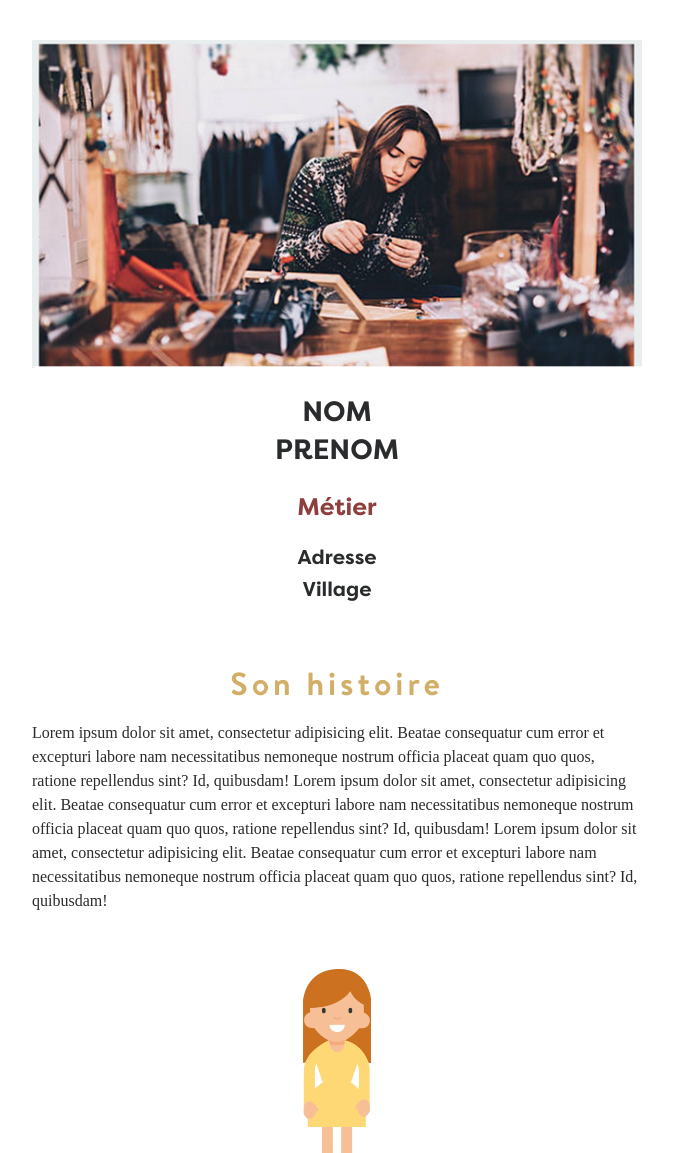
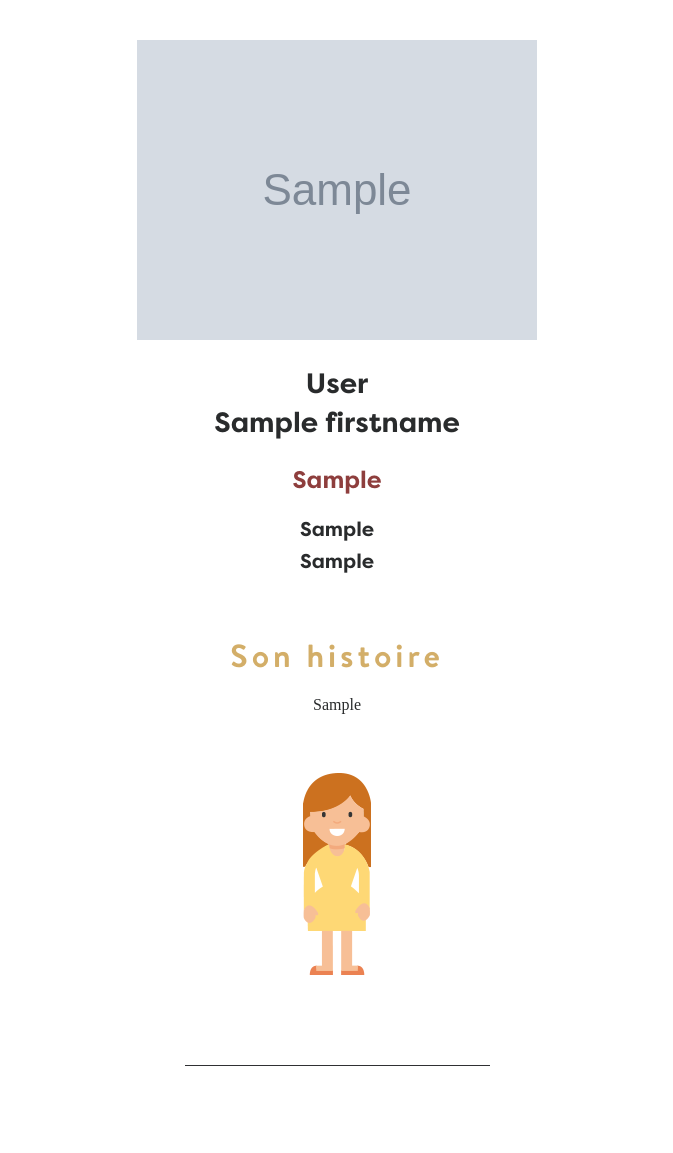
Before and after one commit to nekodemaker/project_vill_artisan, a PHP site: template views/artisan_profile.html.twig in a window 1280 px wide. Shown: the part 65-1218 px from the top of the page, without its empty margins (288-961 px from the left). Run offline with PHP 8.4, Linux system fonts and the light colour scheme; the template is opened without the code that fills it: most values are stand-ins (such as "Sample title", 1, 10 or a date in 2020); grey boxes marked "Sample" are stand-in pictures; some libraries are stand-ins or nearby versions; some web fonts are replaced.

Commit message:
crafter profile done

```diff
--- a/Controller/SecurityController.php
+++ b/Controller/SecurityController.php
@@ -161,8 +161,10 @@ class SecurityController extends BaseController
         {
             if(!empty($_GET['id'])){
             $usercrafter=$manager->getUserById($_GET['id']);
+            $crafter=$manager->getCrafterById($_GET['id']);
+            $photosWork=explode(",",$crafter['crafter_photo_work']);
             if(count($usercrafter) != 0){
-               echo $this->renderView('artisan_profile.html.twig', ['name' => $name,'usercrafter'=>$usercrafter]);
+               echo $this->renderView('artisan_profile.html.twig', ['name' => $name,'usercrafter'=>$usercrafter,'crafter'=>$crafter,'photosWork'=>$photosWork]);
             }else{
                 echo $this->renderView('artisan_profile.html.twig', ['name' => $name]);
             }
--- a/views/artisan_profile.html.twig
+++ b/views/artisan_profile.html.twig
@@ -8,64 +8,48 @@
 <div id="profile_crafter_container">
     <div class="row">
         <div class="col-10 offset-1 col-lg-6 offset-lg-3">
-            <img class="d-block img-fluid" src="web/assets/img/bijoutier.png" alt="crafter_img">
+            <img class="d-block img-fluid" src={{crafter.crafter_profile_photo}} alt="crafter_img">
             <div class="infos_crafter">
-                <h3>NOM</h3>
-                <h3>PRENOM</h3>
+                <h3>{{usercrafter.lastname}}</h3>
+                <h3>{{usercrafter.firstname}}</h3>
 
-                <h4>Métier</h4>
-                <h5>Adresse</h5>
-                <h5>Village</h5>
+                <h4>{{crafter.crafter_job}}</h4>
+                <h5>{{crafter.crafter_adress}}</h5>
+                <h5>{{crafter.crafter_village}}</h5>
             </div>
             <div class="content">
                 <h2>Son histoire</h2>
                 <p>
-                    Lorem ipsum dolor sit amet, consectetur adipisicing elit. Beatae consequatur cum error
-                    et excepturi labore nam necessitatibus nemoneque nostrum officia placeat quam quo quos,
-                    ratione repellendus sint? Id, quibusdam!
-                    Lorem ipsum dolor sit amet, consectetur adipisicing elit. Beatae consequatur cum error
-                    et excepturi labore nam necessitatibus nemoneque nostrum officia placeat quam quo quos,
-                    ratione repellendus sint? Id, quibusdam!
-                    Lorem ipsum dolor sit amet, consectetur adipisicing elit. Beatae consequatur cum error
-                    et excepturi labore nam necessitatibus nemoneque nostrum officia placeat quam quo quos,
-                    ratione repellendus sint? Id, quibusdam!
+                    {{crafter.crafter_history}}
                 </p>
                 <img class="d-block img-fluid" src="web/assets/img/villageoise.png" alt="flat_icon">
                 <hr>
                 <img class="d-block img-fluid" src="web/assets/img/christelle-bourgeois-37353.png" alt="flat_icon">
                 <h2>Sa Boutique</h2>
                 <p>
-                    Lorem ipsum dolor sit amet, consectetur adipisicing elit. Beatae consequatur cum error
-                    et excepturi labore nam necessitatibus nemoneque nostrum officia placeat quam quo quos,
-                    ratione repellendus sint? Id, quibusdam!
-                    Lorem ipsum dolor sit amet, consectetur adipisicing elit. Beatae consequatur cum error
-                    et excepturi labore nam necessitatibus nemoneque nostrum officia placeat quam quo quos,
-                    ratione repellendus sint? Id, quibusdam!
-                    Lorem ipsum dolor sit amet, consectetur adipisicing elit. Beatae consequatur cum error
-                    et excepturi labore nam necessitatibus nemoneque nostrum officia placeat quam quo quos,
-                    ratione repellendus sint? Id, quibusdam!
+                   {{crafter.crafter_shop}}
                 </p>
                 <img class="d-block img-fluid" src="web/assets/img/boutique.png" alt="flat_icon">
                 <hr>
                 <h2>Son travail</h2>
                 <div class="row">
                     <div class="col-6">
-                        <img src="web/assets/img/ashton-mullins-138190.png" alt="">
+                        <img src={{photosWork[0]}} alt="">
                     </div>
                     <div class="col-6">
-                        <img src="web/assets/img/collier.png" alt="">
+                        <img src={{photosWork[1]}} alt="">
                     </div>
                     <div class="col-6">
-                        <img src="web/assets/img/lady-black-dress-jewellery-dress-39648.png" alt="">
+                        <img src={{photosWork[2]}} alt="">
                     </div>
                     <div class="col-6">
-                        <img src="web/assets/img/nature-hand-natural-people-37826.png" alt="">
+                        <img src={{photosWork[3]}} alt="">
                     </div>
                     <div class="col-6">
-                        <img src="web/assets/img/pexels-photo-336933.png" alt="">
+                        <img src={{photosWork[4]}} alt="">
                     </div>
                     <div class="col-6">
-                        <img src="web/assets/img/wesley-tingey-178030.png" alt="">
+                        <img src={{photosWork[5]}} alt="">
                     </div>
                 </div>
             </div>
```
Also changed, not shown: Model/UserManager.php (+9 -1 lines).
